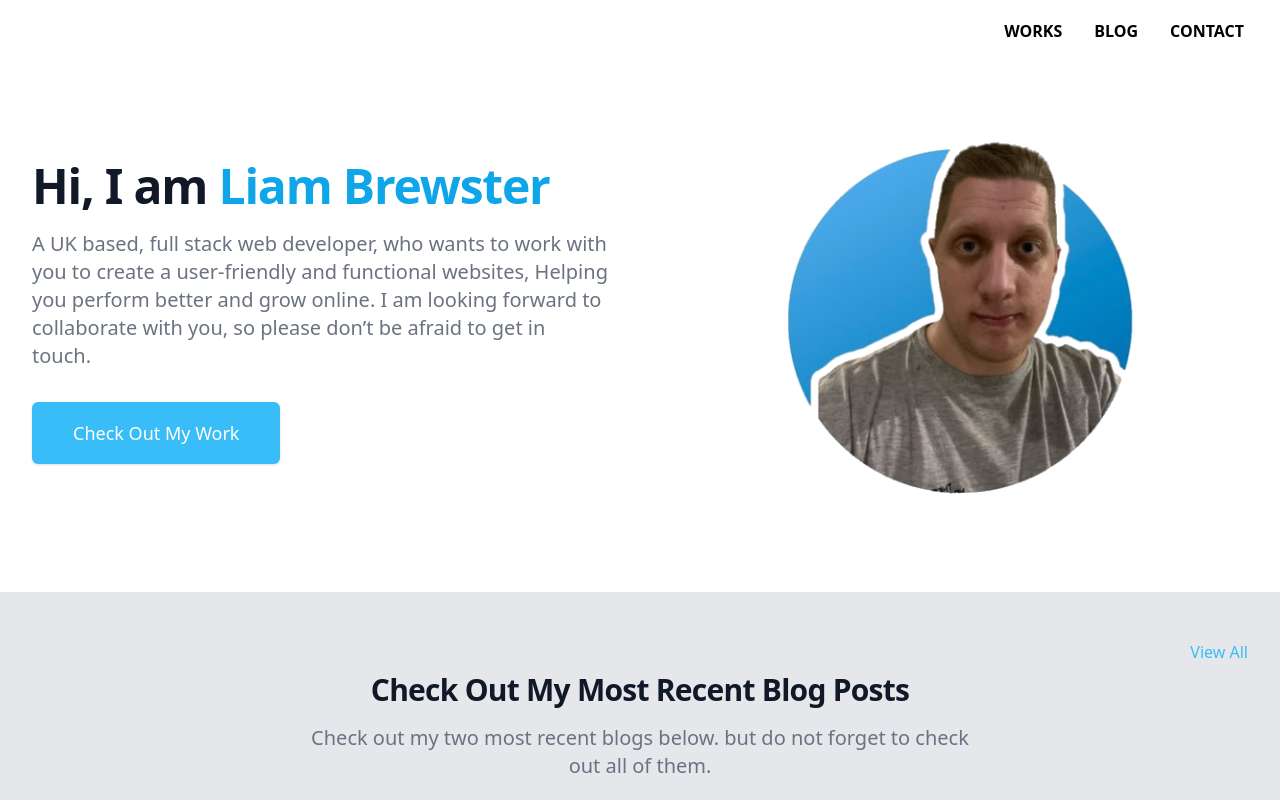
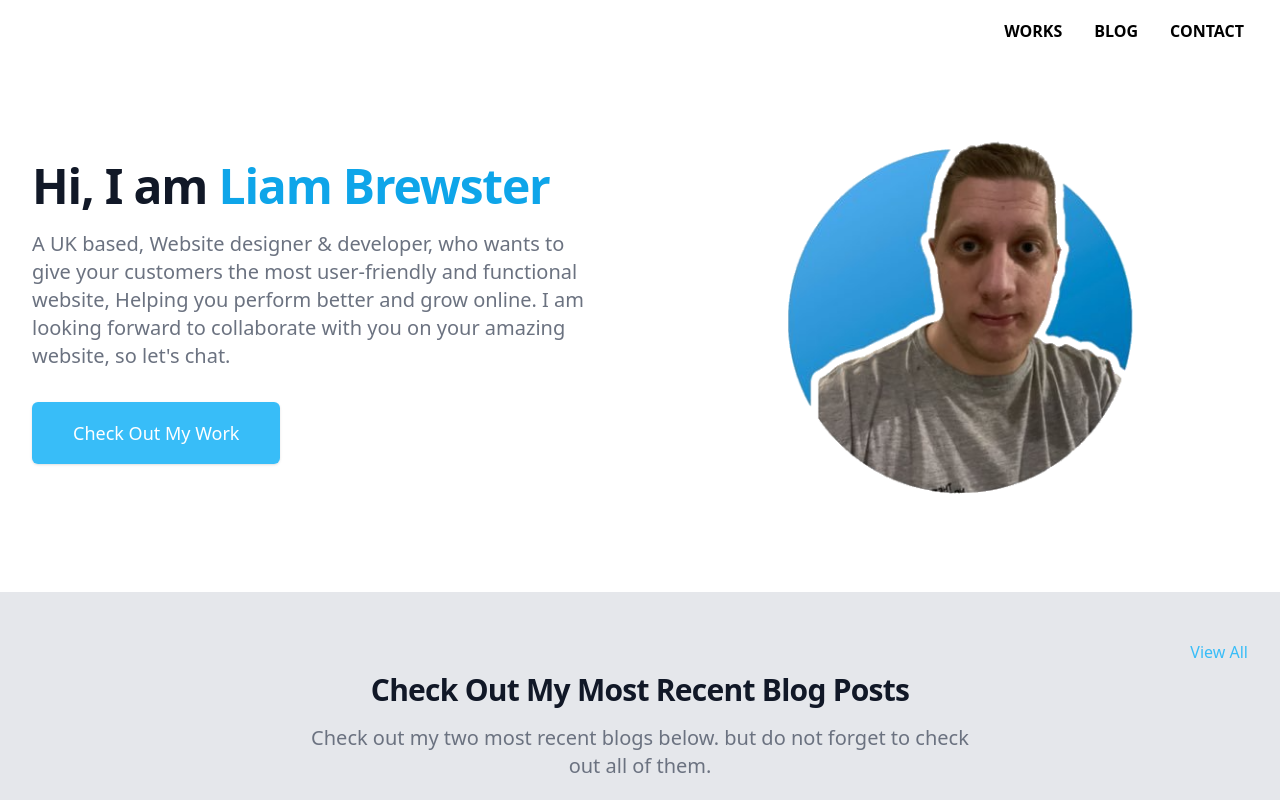
Before and after one commit to liambrewster/portfolio_site, a React (Create React App) app: page / in a window 1280 px wide. Shown: the top 800 px of the page. Built offline with nearby package versions, Linux system fonts and the light colour scheme.

Commit message:
chore: changed the hero text wording

```diff
--- a/src/components/layouts/Hero.jsx
+++ b/src/components/layouts/Hero.jsx
@@ -15,7 +15,7 @@ function Hero() {
 
 
               <p className="mt-3 text-base text-gray-500 sm:mt-5 sm:text-lg sm:max-w-xl sm:mx-auto md:mt-5 md:text-xl lg:mx-0">
-              A UK based, full stack web developer, who wants to work with you to create a user-friendly and functional websites, Helping you perform better and grow online. I am looking forward to collaborate with you, so please don’t be afraid to get in touch.
+              A UK based, Website designer &amp; developer, who wants to give your customers the most user-friendly and functional website, Helping you perform better and grow online. I am looking forward to collaborate with you on your amazing website, so let's chat.
               </p>
               <div className="mt-5 sm:mt-8 sm:flex sm:justify-center lg:justify-start">
                 <div className="rounded-md shadow">
```
